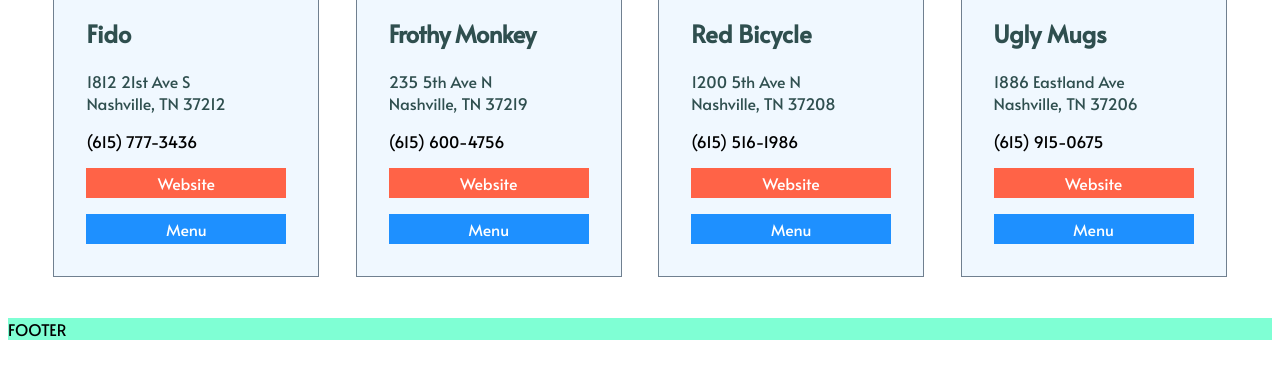
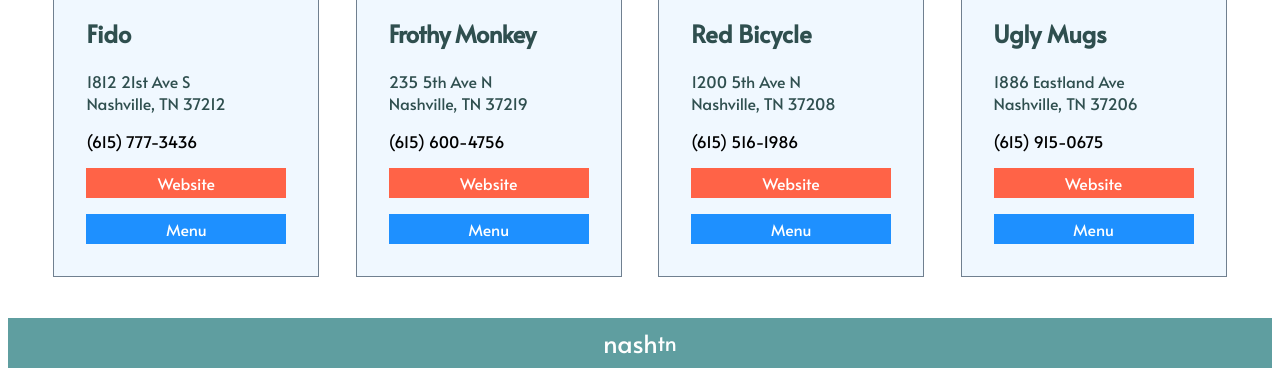
Before and after one commit to asgertler/nash-coffee-uiux, a plain HTML site: page index.html in a window 1280 px wide. Shown: the part 810-1186 px from the top of the page. Before the commit the page ends 1158 px from the top, so only its background shows below. Drawn offline with Linux system fonts and the light colour scheme.

Commit message:
populated and styled footer

```diff
--- a/css/main.css
+++ b/css/main.css
@@ -24,5 +24,12 @@ main {
 }
 
 footer {
-    background-color: aquamarine;
+    font-size: 25px;
+    color: white;
+    background-color: cadetblue;
+    text-align: center;
+    height: 50px;
+    display: flex;
+    justify-content: center;
+    align-items: center;
 }
--- a/index.html
+++ b/index.html
@@ -174,7 +174,7 @@
         </section>
     </main>
     <footer>
-        FOOTER
+        nash<sup>tn</sup>
     </footer>
 </body>
 </html>
```
